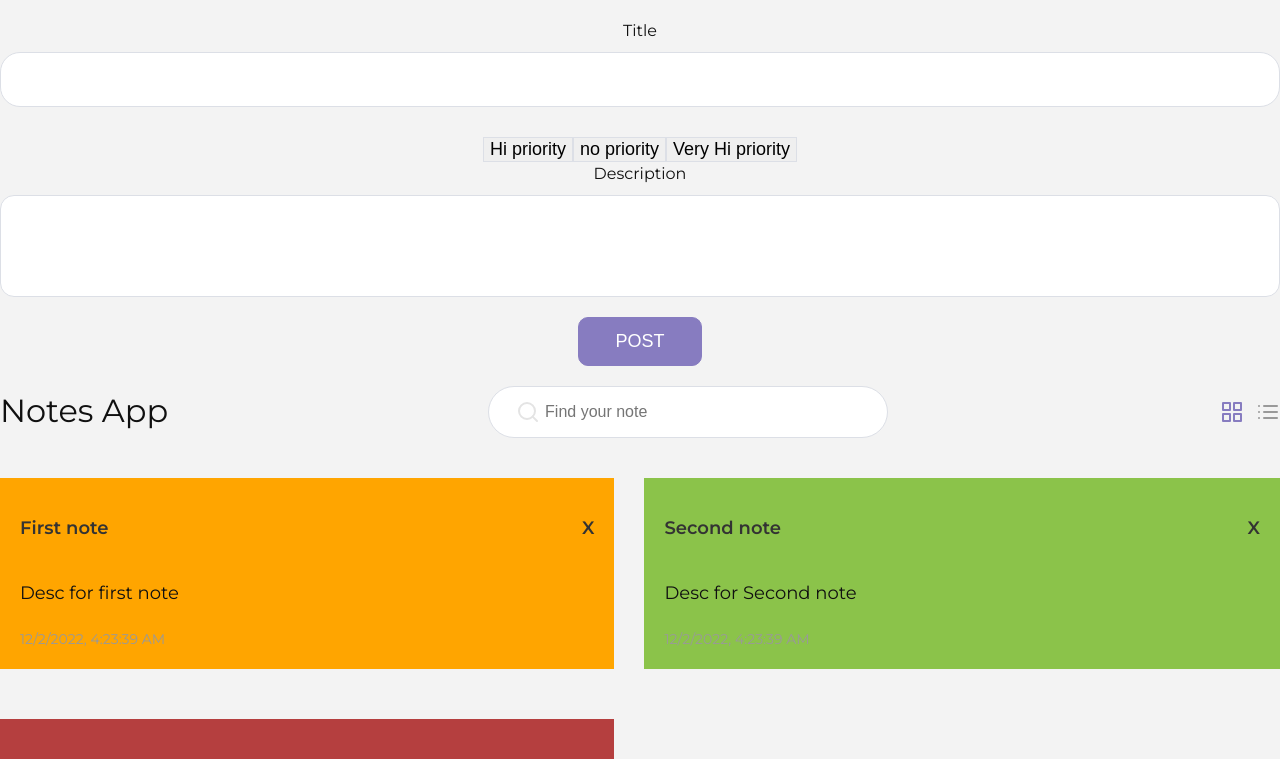
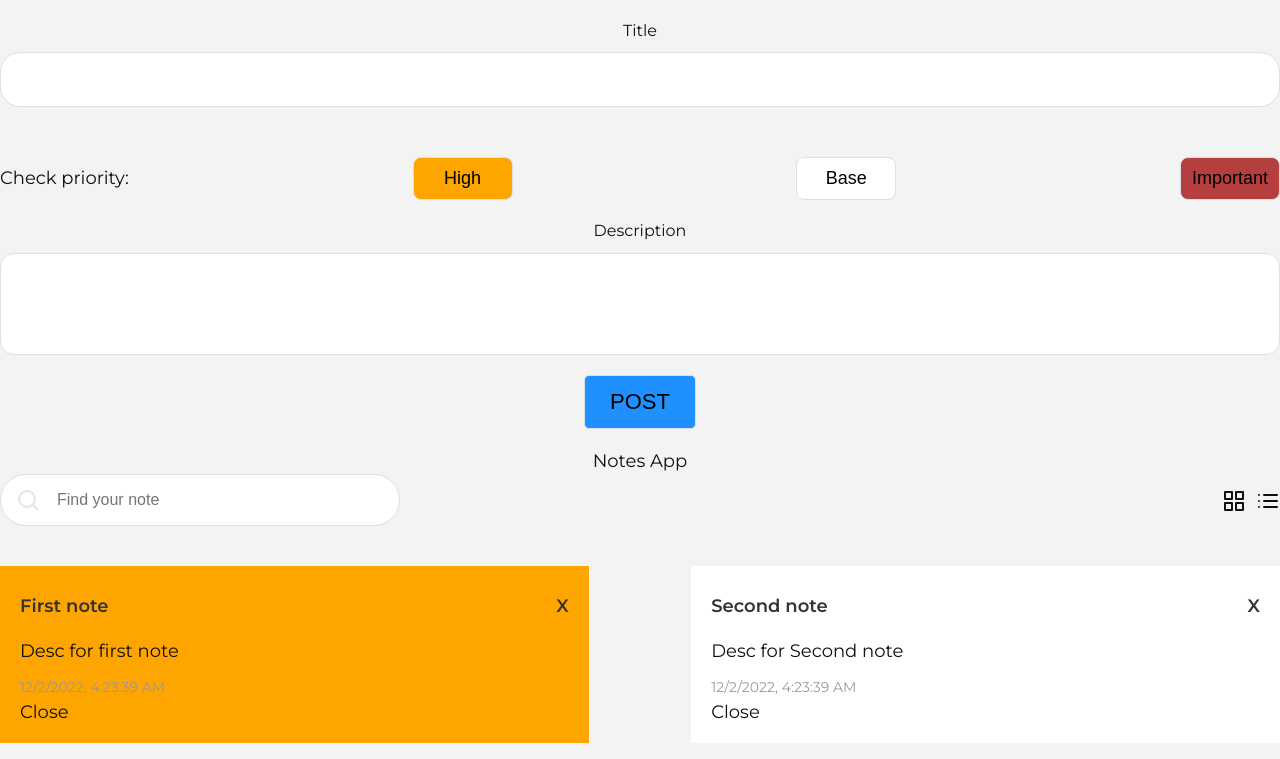
Before and after one commit to Siskinbird/vue-note, a Vue app: page / in a window 1280 px wide. Shown: the top 759 px of the page. Built offline with nearby package versions, Linux system fonts and the light colour scheme.

Commit message:
rebase: notebook

```diff
--- a/package.json
+++ b/package.json
@@ -11,7 +11,7 @@
     "node-sass": "^8.0.0",
     "sass-loader": "^10.4.1",
     "vue": "^2.6.14",
-    "vue-svg-loader": "^0.16.0"
+    "vue-svg-loader": "^0.10.0"
   },
   "devDependencies": {
     "@vue/cli-plugin-babel": "~5.0.0",
--- a/src/App.vue
+++ b/src/App.vue
@@ -16,9 +16,10 @@
             @setLow="setLow"
             />
             <!--note title-->
-            <div class="note-title" style="margin-top: 20px">
+            <div class="note-title">
               <h1>{{ title }}</h1>
-
+            </div>
+            <div class="search-icons-container">
 
               <!--search-->
               <Search :search="search"
@@ -27,7 +28,7 @@
               value=""
               />
 
-
+              <!--icons-->
               <div class="icons">
                 <svg :class="{active: grid}" @click="grid = true" xmlns="http://www.w3.org/2000/svg" width="24"
                 height="24" viewBox="0 0 24 24" fill="none"
@@ -49,24 +50,25 @@
             </svg>
           </div>
         </div>
-
         <!--note list-->
-            <Notes :notes="notesFilter" :grid="grid" @remove="removeNote" />
+        <Notes :notes="notesFilter"
+        :grid="grid"
+        @remove="removeNote"
+        @editNote="editNote"
+        @closeInput="closeInput"/>
         </div>
     </div>
   </section>
 </div>
 </div>
 </template>
-
 <script>
-
 
 import Message from "@/components/Message";
 import NewNote from "@/components/NewNote";
 import Notes from "@/components/Notes";
 import Search from "@/components/Search";
-import notes from "@/components/Notes";
+
 
 export default {
   components: {Notes, NewNote, Message, Search},
@@ -82,6 +84,7 @@ export default {
         highPriority: false,
         lowPriority: false,
         veryHighPriority: false,
+        isEdit: false
       },
       notes: [
         {
@@ -90,6 +93,7 @@ export default {
           highPriority: true,
           lowPriority: false,
           veryHighPriority: false,
+          isEdit: false,
           date: new Date(Date.now()).toLocaleString()
         },
         {
@@ -98,6 +102,7 @@ export default {
           highPriority: false,
           lowPriority: true,
           veryHighPriority: false,
+          isEdit: false,
           date: new Date(Date.now()).toLocaleString()
         },
         {
@@ -106,6 +111,7 @@ export default {
           highPriority: false,
           lowPriority: false,
           veryHighPriority: true,
+          isEdit: false,
           date: new Date(Date.now()).toLocaleString()
         },
       ]
@@ -136,7 +142,13 @@ export default {
       this.note.lowPriority = true;
     },
     setVeryHigh() {
-      this.note.veryHighPriority = true;
+      this.note.veryHighPriority = !this.note.veryHighPriority;
+    },
+    editNote(i) {
+      this.notes[i].isEdit = true;
+    },
+    closeInput() {
+      this.note.isEdit = true;
     },
     reset() {
       this.note.title = '';
@@ -147,7 +159,6 @@ export default {
     },
     addNote() {
       let {title, description, highPriority, lowPriority, veryHighPriority} = this.note;
-
       if (title === '' || description === '') {
         this.message = 'You note is empty';
         return true
@@ -158,8 +169,8 @@ export default {
           highPriority,
           lowPriority,
           veryHighPriority,
+          isEdit: false,
           date: new Date(Date.now()).toLocaleString()
-
         })
         console.log(this.notes)
         this.reset();
@@ -171,10 +182,18 @@ export default {
     },
   }
 }
-
-
 </script>
 
-<style>
-
+<style lang="scss">
+.search-icons-container {
+  display: flex;
+  align-items: center;
+  justify-content: space-between;
+}
+.icons svg{
+  margin-left: 10px;
+}
+.note-title {
+  text-align: center;
+}
 </style>
--- a/src/components/NewNote.vue
+++ b/src/components/NewNote.vue
@@ -2,12 +2,16 @@
   <div class="new-note">
     <label for="">Title</label>
     <input v-model="note.title" type="text" value="">
-    <button @click="setHigh">Hi priority</button>
-    <button @click="setLow"> no priority</button>
-    <button @click="setVeryHigh">Very Hi priority</button>
+    <div class="priority-button">
+      <p>Check priority:</p>
+      <button class="highPriority" @click="setHigh">High</button>
+      <button class="lowPriority" @click="setLow">Base</button>
+      <button class="veryPriority" @click="setVeryHigh">Important</button>
+    </div>
+
     <label for="">Description</label>
     <textarea v-model="note.description"></textarea>
-    <button class="btn btnPrimary" @click="addNote">Post</button>
+    <button class="btn blue" @click="addNote">Post</button>
   </div>
 </template>
 
@@ -35,7 +39,7 @@ export default {
   }
 }
 </script>
-<style lang="scss" >
+<style lang="scss" scoped>
 .new-note {
   text-align: center;
 }
@@ -48,19 +52,61 @@ export default {
   width: 60px;
   height: 20px;
 }
-
 .high {
   background-color: #b53f3f;
 }
 .low {
   background-color: #8bc34a;
 }
-
 .veryHi {
   border-radius: 5px;
   cursor: pointer;
   padding: 5px;
 }
-
-
+.priority-button {
+  display: flex;
+  align-items: center;
+  justify-content: space-between;
+  margin: 20px 0;
+}
+.highPriority {
+  background-color: orange;
+  padding: 10px;
+  border-radius: 8px;
+  width: 100px;
+  cursor: pointer;
+}
+.lowPriority {
+  background-color: #ffffff;
+  padding: 10px;
+  border-radius: 8px;
+  width: 100px;
+  cursor: pointer;
+}
+.veryPriority {
+  background-color: #b53f3f;
+  padding: 10px;
+  border-radius: 8px;
+  width: 100px;
+  cursor: pointer;
+}
+.btn {
+  border-radius: 5px;
+  padding: 15px 25px;
+  font-size: 22px;
+  text-decoration: none;
+  margin: 20px;
+  color: #000000;
+  position: relative;
+  display: inline-block;
+}
+.btn:active {
+  transform: translate(0px, 5px);
+}
+.blue {
+  background-color: #1E90FF;
+}
+.blue:hover {
+  background-color: #6FC6FF;
+}
 </style>
--- a/src/components/Notes.vue
+++ b/src/components/Notes.vue
@@ -1,11 +1,13 @@
 <template>
   <div>
     <div class="notes">
-      <div class="note"
+      <div class="note" @click="closeInput"
            :class="{full: !grid , high: note.highPriority, veryHigh: note.veryHighPriority, low: note.lowPriority}"
            v-for="(note, i) in notes"
            :key="i">
-        <div class="note-title"><p>{{ note.title }}</p>
+        <div class="note-title">
+          <p v-if="note.isEdit === false" style="cursor: pointer;" @click="editNote(i)">{{ note.title }}</p>
+          <input class="edit-note" :class="{isEdit:  note.isEdit}" v-model="note.title" type="text" value="">
           <p style="cursor: pointer;" @click="removeNote(i)">X</p>
 
         </div>
@@ -13,6 +15,7 @@
           <p>{{ note.description }}</p>
         </div>
         <div class="note-date"><span>{{ note.date }}</span>
+          <div  @click="closeInput">Close</div>
         </div>
       </div>
     </div>
@@ -34,21 +37,27 @@ export default {
   methods: {
     removeNote (i) {
       this.$emit('remove', i)
-      // console.log(`Note id - ${i} removed`)
+    },
+    editNote(i) {
+      this.$emit('editNote', i)
+    },
+    closeInput() {
+      this.$emit("closeInput")
     }
   }
 }
 </script>
 
-<style lang="scss">
+<style lang="scss" scoped>
 .notes {
-  display: grid;
-  grid-template-columns: auto auto;
+  display: flex;
+  align-items: center;
+  justify-content: space-between;
+  flex-wrap: wrap;
   padding: 40px 0;
-  gap: 30px;
 }
 .note {
-  //width: 46%;
+  width: 46%;
   padding: 18px 20px;
   margin-bottom: 20px;
   background-color: #ffffff;
@@ -64,21 +73,22 @@ export default {
     background-color: orange;
   }
   &.low {
-    background-color: #8bc34a;
+    background-color: #ffffff;
   }
   &.full {
+    display: flex;
+    flex-direction: column;
     width: 100%;
     text-align: center;
   }
   p {
-    margin: 20px 0;
+    margin: 10px 0;
   }
   span {
     font-size: 14px;
     color: #999999;
   }
 }
-
 .note-title {
   display: flex;
   align-items: center;
@@ -86,7 +96,6 @@ export default {
   &.high {
     background-color: orange;
   }
-
   h1 {
     font-size: 32px;
   }
@@ -103,5 +112,10 @@ export default {
     }
   }
 }
-
+.edit-note {
+  display: none;
+  &.isEdit {
+    display: block;
+  }
+}
 </style>
```
Also changed, not shown: 1 other file (tests, documents, lock files or other folders). Lines whose indentation alone changed are shown as unchanged.
